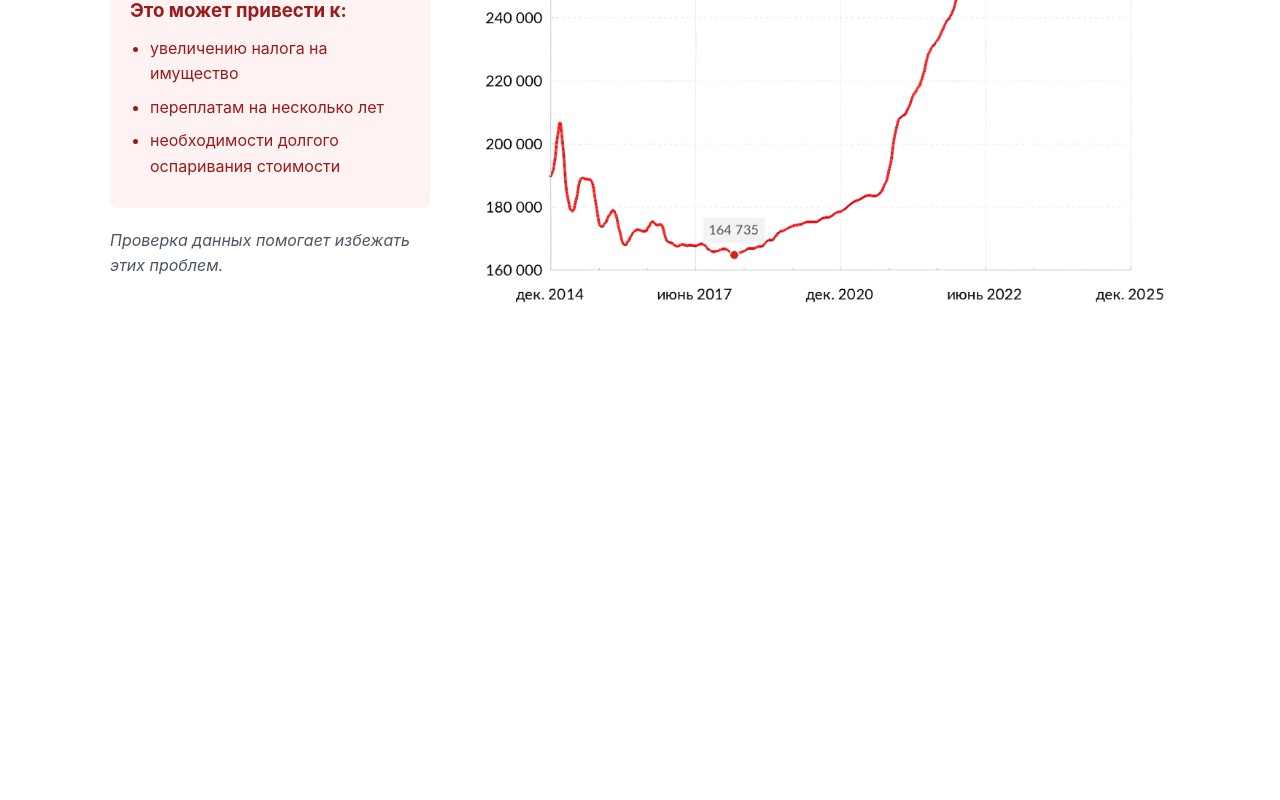
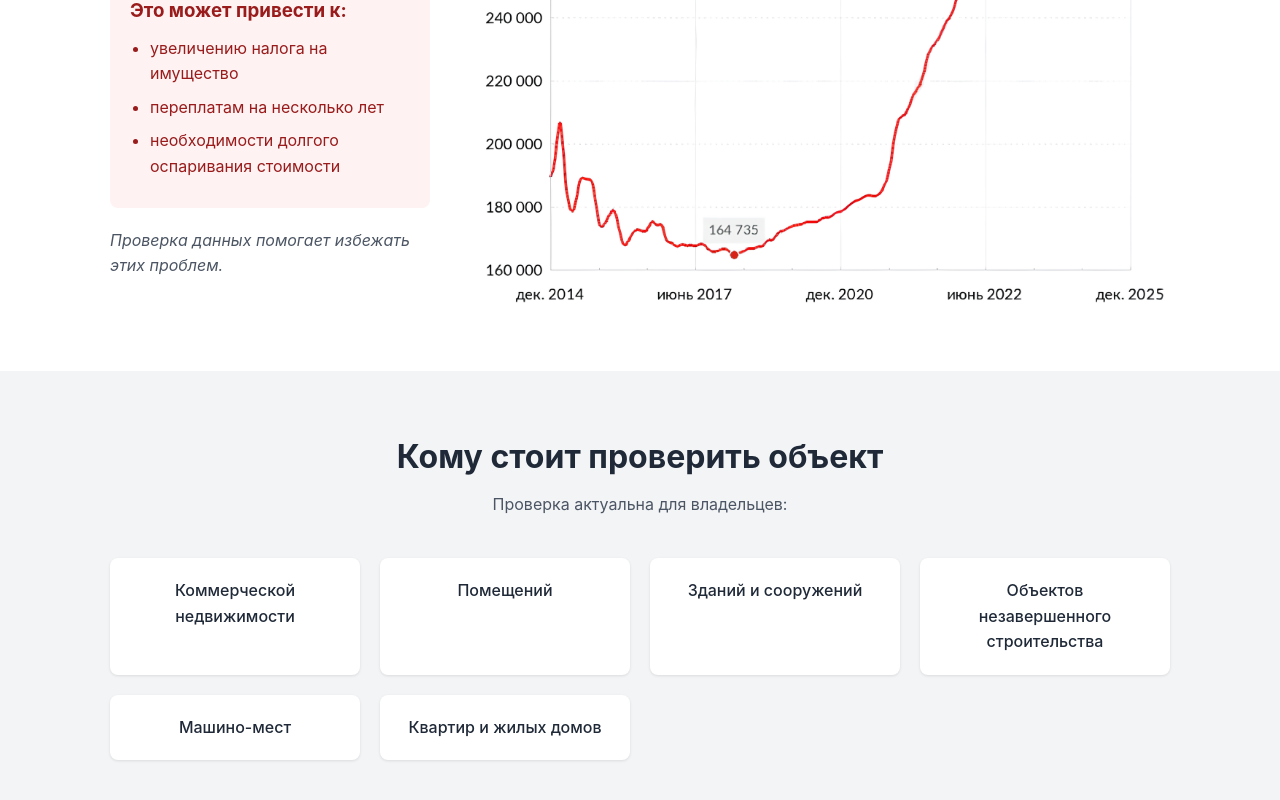
Before and after one commit to Korkin-Igor/vue-cadaster-check, a Vue app: page / in a window 1280 px wide. Shown: the part 938-1738 px from the top of the page. Before the commit the page ends 1309 px from the top, so only its background shows below. Built offline with nearby package versions, Linux system fonts and the light colour scheme.

Commit message:
Set up: WhoNeedsIt.vue

```diff
--- a/src/App.vue
+++ b/src/App.vue
@@ -1,9 +1,11 @@
 <script setup>
 import HeroSection from './components/HeroSection.vue'
 import WhyImportant from "./components/WhyImportant.vue";
+import WhoNeedsIt from "./components/WhoNeedsIt.vue";
 </script>
 
 <template>
   <HeroSection />
   <WhyImportant />
+  <WhoNeedsIt />
 </template>
--- /dev/null
+++ b/src/components/WhoNeedsIt.vue
@@ -0,0 +1,48 @@
+<template>
+  <section class="section bg-light">
+    <div class="container">
+      <h2>Кому стоит проверить объект</h2>
+      <p class="subtitle">Проверка актуальна для владельцев:</p>
+
+      <div class="cards-grid">
+        <div v-for="item in items" :key="item" class="card">
+          {{ item }}
+        </div>
+      </div>
+    </div>
+  </section>
+</template>
+
+<script setup>
+import { ref } from 'vue';
+
+const items = ref([
+  'Коммерческой недвижимости',
+  'Помещений',
+  'Зданий и сооружений',
+  'Объектов незавершенного строительства',
+  'Машино-мест',
+  'Квартир и жилых домов'
+]);
+</script>
+
+<style scoped>
+.section { padding: 60px 0; background-color: var(--bg-light); }
+h2 { font-size: 32px; text-align: center; margin-bottom: 10px; }
+.subtitle { text-align: center; color: var(--text-secondary); margin-bottom: 40px; }
+
+.cards-grid {
+  display: grid;
+  grid-template-columns: repeat(auto-fit, minmax(250px, 1fr));
+  gap: 20px;
+}
+
+.card {
+  background: var(--white);
+  padding: 20px;
+  border-radius: 8px;
+  text-align: center;
+  font-weight: 500;
+  box-shadow: 0 1px 3px rgba(0,0,0,0.1);
+}
+</style>
```
